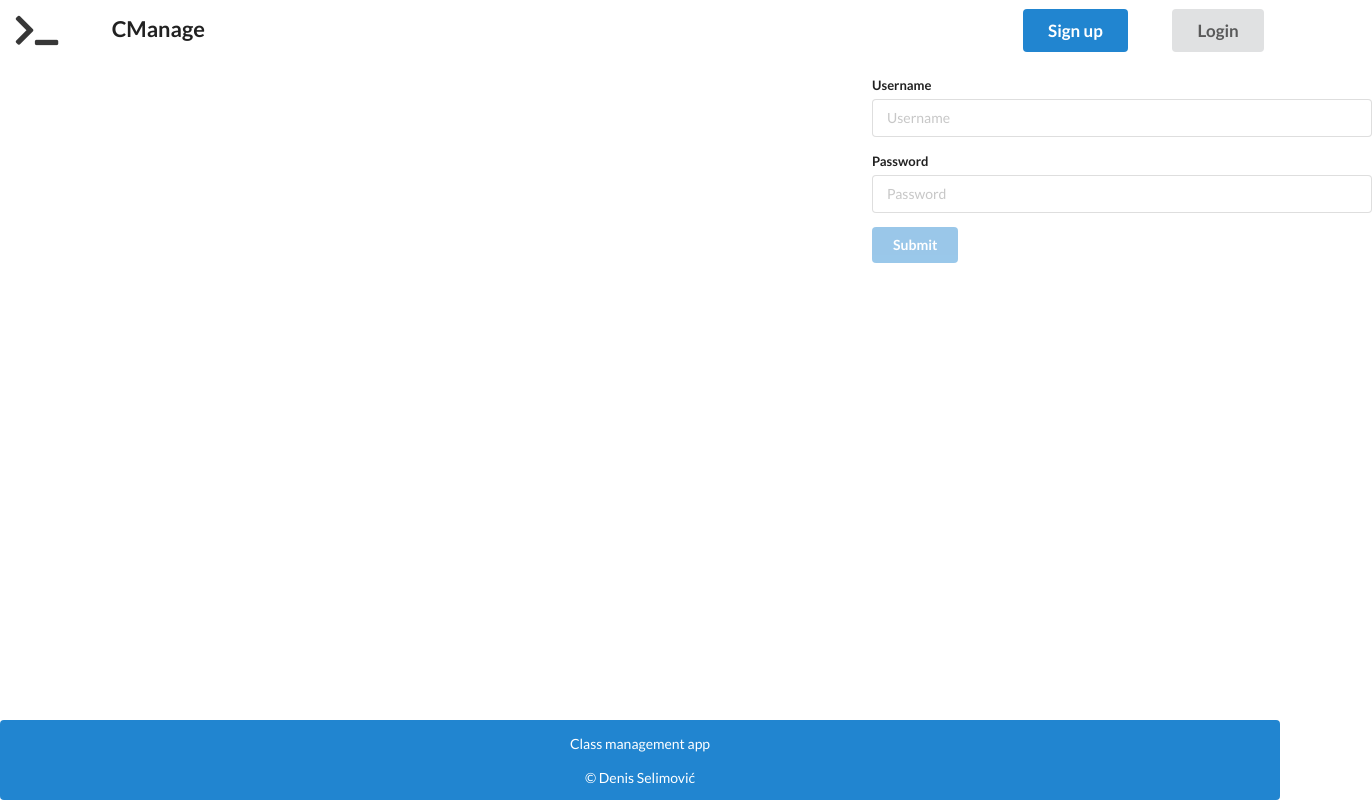
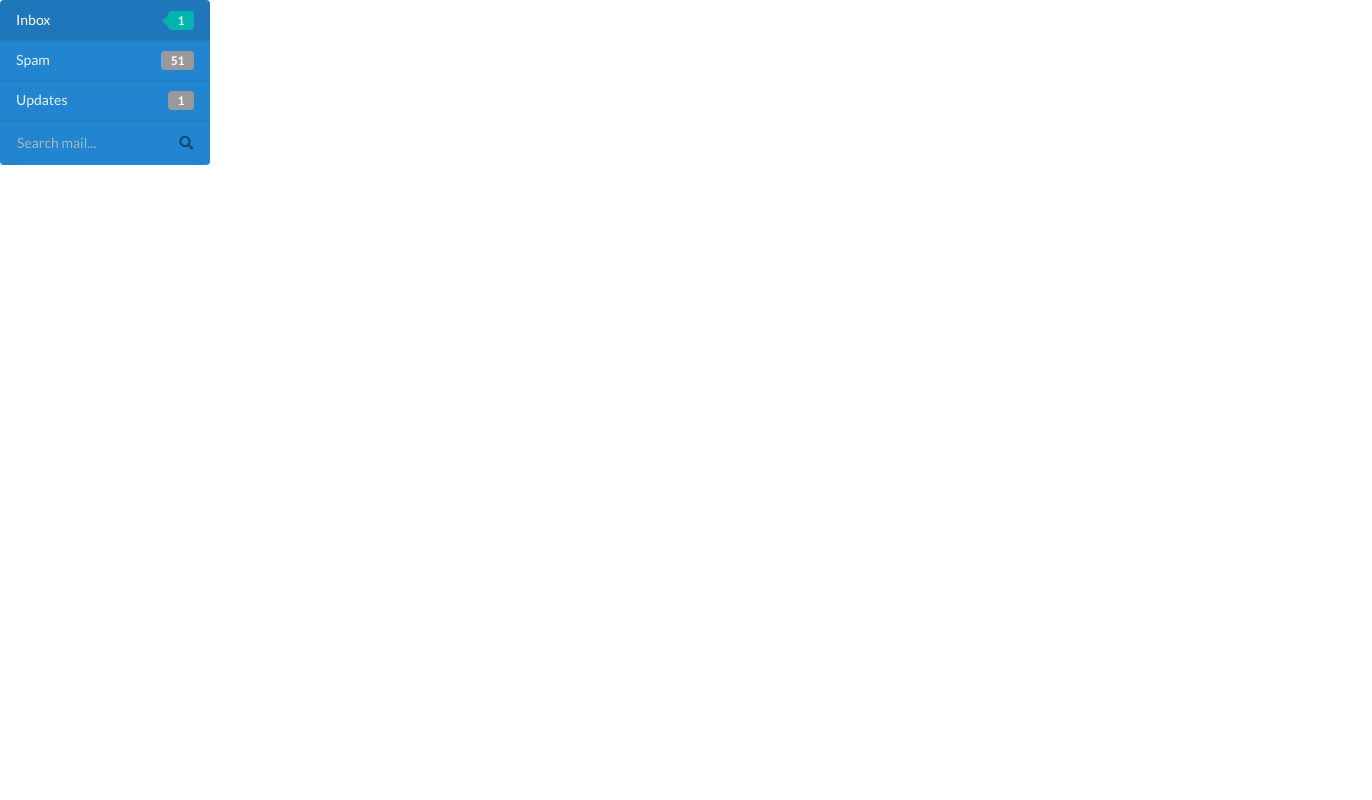
Before and after one commit to denis-selimovic/ClassManagement, an Angular app in the folder class-management-webapp/: page /dashboard in a window 1280 px wide. Before the commit this address led to /. Shown: the whole page, 1372 px wide, since content can reach past the window. Built offline with nearby package versions, Linux system fonts and the light colour scheme.

Commit message:
dashboard menu markup2

```diff
--- a/class-management-webapp/src/app/app.module.ts
+++ b/class-management-webapp/src/app/app.module.ts
@@ -18,7 +18,7 @@ const appRoutes: Routes = [
       { path: '', component: LoginComponent }, { path: 'register', component: RegisterComponent }
     ]
   },
-  { path: 'dashboard', component: UserDashboardComponent, canActivate: [ AuthGuardService ] }
+  { path: 'dashboard', component: UserDashboardComponent }
 ];
 
 @NgModule({
--- a/class-management-webapp/src/app/components/dashboard/user-dashboard/user-dashboard.component.html
+++ b/class-management-webapp/src/app/components/dashboard/user-dashboard/user-dashboard.component.html
@@ -1 +1,26 @@
-<p>user-dashboard works!</p>
+<div class="ui grid side-menu">
+  <div class="two wide column">
+    <div class="ui blue inverted vertical menu">
+      <a class="active teal item">
+        Inbox
+        <div class="ui teal left pointing label">1</div>
+      </a>
+      <a class="item">
+        Spam
+        <div class="ui label">51</div>
+      </a>
+      <a class="item">
+        Updates
+        <div class="ui label">1</div>
+      </a>
+      <div class="item">
+        <div class="ui transparent icon input">
+          <input type="text" placeholder="Search mail...">
+          <i class="search icon"></i>
+        </div>
+      </div>
+    </div>
+  </div>
+  <div class="fourteen wide column">
+  </div>
+</div>
--- a/class-management-webapp/src/app/services/user/user.service.ts
+++ b/class-management-webapp/src/app/services/user/user.service.ts
@@ -39,6 +39,10 @@ export class UserService {
     this.user = { username, name, surname, email, token, roles };
   }
 
+  clearUser(): void {
+    this.user = null;
+  }
+
   getUser(): User {
     return this.user;
   }
```
